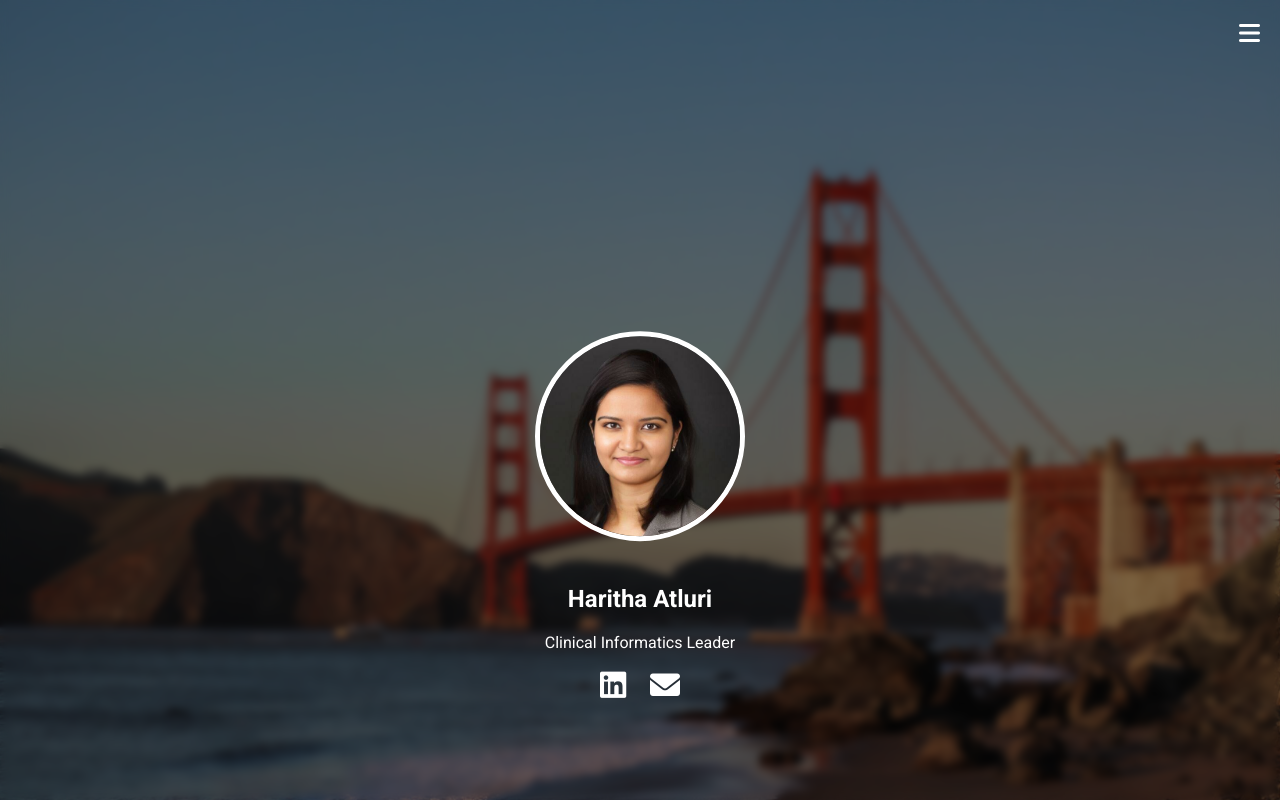
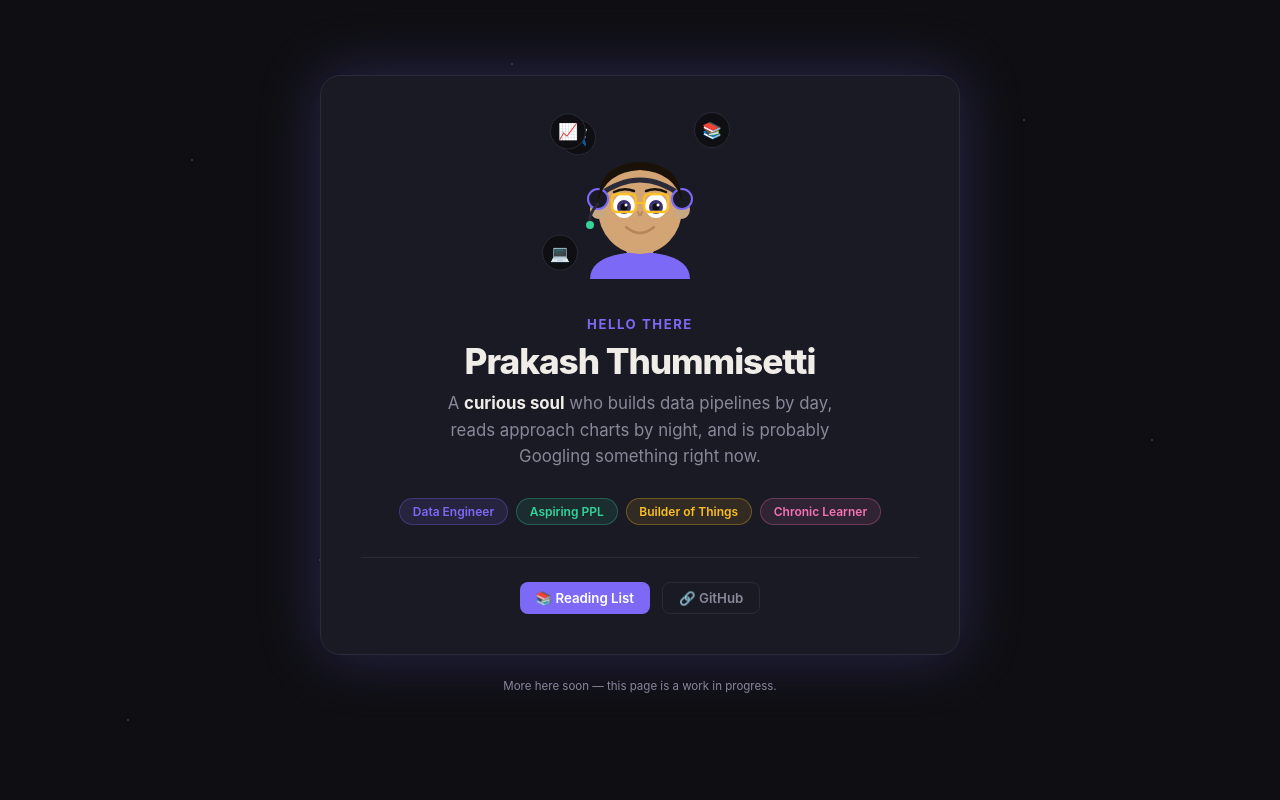
Before and after one commit to thummisetti/thummisetti.github.io, a plain HTML site: page index.html in a window 1280 px wide. Drawn offline with Linux system fonts and the light colour scheme.

Commit message:
Replace Haritha Atluri site with Prakash personal landing page
Swaps out the old atluriharitha.com content for a minimal personal
landing page. Removes CNAME pointing to www.atluriharitha.com.
Placeholder page with SVG caricature avatar, interest pills, and links
to reading-list and GitHub — to be improved later.

Co-Authored-By: Claude Sonnet 4.6 <noreply@anthropic.com>

```diff
--- a/index.html
+++ b/index.html
@@ -1,217 +1,233 @@
 <!DOCTYPE html>
 <html lang="en">
 <head>
-    <meta charset="UTF-8">
-    <meta name="viewport" content="width=device-width, initial-scale=1.0">
-    <meta name="description" content="Haritha Atluri - Clinical Informatics Leader. Specializing in healthcare informatics, AI, and product management to improve patient outcomes.">
-    <meta name="keywords" content="Haritha Atluri, clinical informatics, healthcare technology, AI, product management, patient outcomes">
-    <title>Haritha Atluri | Clinical Informatics Leader</title>
-    <link rel="stylesheet" href="style-v1.css">
-    <link href="https://fonts.googleapis.com/css2?family=Roboto:wght@400;700&display=swap" rel="stylesheet">
-    <link rel="stylesheet" href="https://cdnjs.cloudflare.com/ajax/libs/font-awesome/6.0.0-beta3/css/all.min.css">
+  <meta charset="UTF-8">
+  <meta name="viewport" content="width=device-width, initial-scale=1.0">
+  <title>Prakash Thummisetti</title>
+  <style>
+    *, *::before, *::after { box-sizing: border-box; margin: 0; padding: 0; }
+    :root {
+      --bg: #0f0f13;
+      --surface: #1a1a24;
+      --border: #2a2a38;
+      --text: #f0ede8;
+      --text-muted: #8a8799;
+      --accent: #7c6af7;
+      --accent-glow: rgba(124, 106, 247, 0.25);
+      --green: #34d399;
+      --amber: #fbbf24;
+      --pink: #f472b6;
+      --font: -apple-system, BlinkMacSystemFont, "Segoe UI", Helvetica, Arial, sans-serif;
+    }
+    html { font-size: 16px; }
+    body {
+      background: var(--bg);
+      color: var(--text);
+      font-family: var(--font);
+      min-height: 100vh;
+      display: flex;
+      flex-direction: column;
+      align-items: center;
+      justify-content: center;
+      padding: 2rem 1.5rem 4rem;
+      overflow-x: hidden;
+    }
+
+    /* stars */
+    body::before {
+      content: '';
+      position: fixed; inset: 0; z-index: 0;
+      background-image:
+        radial-gradient(1px 1px at 15% 20%, #fff 0%, transparent 100%),
+        radial-gradient(1px 1px at 40% 8%,  #fff 0%, transparent 100%),
+        radial-gradient(1px 1px at 60% 35%, #fff 0%, transparent 100%),
+        radial-gradient(1px 1px at 80% 15%, #fff 0%, transparent 100%),
+        radial-gradient(1px 1px at 25% 70%, #fff 0%, transparent 100%),
+        radial-gradient(1px 1px at 70% 80%, #fff 0%, transparent 100%),
+        radial-gradient(1px 1px at 90% 55%, #fff 0%, transparent 100%),
+        radial-gradient(1.5px 1.5px at 50% 50%, rgba(255,255,255,0.6) 0%, transparent 100%),
+        radial-gradient(1px 1px at 10% 90%, #fff 0%, transparent 100%),
+        radial-gradient(1px 1px at 35% 45%, rgba(255,255,255,0.4) 0%, transparent 100%);
+      opacity: 0.5;
+      pointer-events: none;
+    }
+
+    .card {
+      position: relative; z-index: 1;
+      max-width: 640px; width: 100%;
+      background: var(--surface);
+      border: 1px solid var(--border);
+      border-radius: 20px;
+      padding: 3rem 2.5rem 2.5rem;
+      text-align: center;
+      box-shadow: 0 0 60px var(--accent-glow);
+    }
+
+    /* ── Avatar ── */
+    .avatar-wrap {
+      position: relative;
+      width: 160px; height: 160px;
+      margin: 0 auto 2rem;
+    }
+    .avatar-wrap svg.avatar { width: 160px; height: 160px; }
+
+    /* floating icons */
+    .float-icon {
+      position: absolute;
+      width: 36px; height: 36px;
+      background: var(--bg);
+      border: 1px solid var(--border);
+      border-radius: 50%;
+      display: flex; align-items: center; justify-content: center;
+      font-size: 1rem;
+      animation: bob 3s ease-in-out infinite;
+    }
+    .float-icon:nth-child(2) { top: -6px;  left: -10px; animation-delay: 0s; }
+    .float-icon:nth-child(3) { top: -6px;  right: -10px; animation-delay: 0.6s; }
+    .float-icon:nth-child(4) { bottom: 10px; left: -18px; animation-delay: 1.2s; }
+    .float-icon:nth-child(5) { bottom: 10px; right: -18px; animation-delay: 1.8s; }
+    @keyframes bob {
+      0%, 100% { transform: translateY(0px); }
+      50%       { transform: translateY(-6px); }
+    }
+
+    /* ── Text ── */
+    .greeting {
+      font-size: 0.82rem; font-weight: 700; letter-spacing: 0.12em;
+      text-transform: uppercase; color: var(--accent); margin-bottom: 0.6rem;
+    }
+    h1 {
+      font-size: 2.2rem; font-weight: 800; letter-spacing: -0.03em;
+      margin-bottom: 0.5rem; line-height: 1.15;
+    }
+    .tagline {
+      font-size: 1.05rem; color: var(--text-muted); line-height: 1.6;
+      margin-bottom: 1.75rem; max-width: 420px; margin-left: auto; margin-right: auto;
+    }
+    .tagline strong { color: var(--text); }
+
+    /* ── Pills ── */
+    .pills {
+      display: flex; flex-wrap: wrap; gap: 0.5rem;
+      justify-content: center; margin-bottom: 2rem;
+    }
+    .pill {
+      font-size: 0.75rem; font-weight: 600; padding: 0.3rem 0.8rem;
+      border-radius: 999px; border: 1px solid;
+    }
+    .pill-purple { background: rgba(124,106,247,0.12); color: var(--accent);    border-color: rgba(124,106,247,0.3); }
+    .pill-green  { background: rgba(52,211,153,0.1);   color: var(--green);     border-color: rgba(52,211,153,0.3); }
+    .pill-amber  { background: rgba(251,191,36,0.1);   color: var(--amber);     border-color: rgba(251,191,36,0.3); }
+    .pill-pink   { background: rgba(244,114,182,0.1);  color: var(--pink);      border-color: rgba(244,114,182,0.3); }
+
+    /* ── Links ── */
+    .links {
+      display: flex; gap: 0.75rem; justify-content: center; flex-wrap: wrap;
+      padding-top: 1.5rem; border-top: 1px solid var(--border);
+    }
+    .link-btn {
+      display: inline-flex; align-items: center; gap: 0.4rem;
+      font-size: 0.83rem; font-weight: 600; padding: 0.45rem 1rem;
+      border-radius: 8px; text-decoration: none; transition: opacity 0.15s;
+    }
+    .link-btn:hover { opacity: 0.8; }
+    .link-btn-primary { background: var(--accent); color: white; }
+    .link-btn-ghost   { background: transparent; color: var(--text-muted); border: 1px solid var(--border); }
+
+    /* ── Footer note ── */
+    .foot { margin-top: 1.5rem; font-size: 0.72rem; color: var(--text-muted); }
+
+    @media (max-width: 480px) {
+      .card { padding: 2rem 1.5rem; }
+      h1 { font-size: 1.7rem; }
+    }
+  </style>
 </head>
 <body>
-    <!-- Navigation -->
-    <nav id="side-nav">
-        <ul>
-            <li><a href="#hero">Home</a></li>
-            <li><a href="#about">About</a></li>
-            <li><a href="#work">Work</a></li>
-            <li><a href="#awards">Awards</a></li>
-        </ul>
-    </nav>
 
-    <!-- Hero Section -->
-    <section id="hero" class="full-screen">
-        <div class="profile-container">
-            <img src="images/Haritha.jpg" alt="Haritha Atluri" class="profile-pic">
-            <h1>Haritha Atluri</h1>
-            <p>Clinical Informatics Leader</p>
-            <div class="social-icons">
-                <a href="https://www.linkedin.com/in/harithaatluri/"><i class="fab fa-linkedin"></i></a>
-                <a href="mailto:askhatluri@gmail.com"><i class="fas fa-envelope"></i></a>
-            </div>
-        </div>
-        <div class="menu-icon">
-            <i class="fas fa-bars"></i>
-        </div>
-    </section>
+<div class="card">
 
-    <!-- About Section -->
-    <section id="about" class="content-section centered-text about-section">
-        <h2>About Me</h2>
-        <p>Hello! I'm Haritha Atluri, a healthcare professional working at the nexus of data and AI. Specializing in clinical informatics and healthcare product management, I am passionate about harnessing technology to improve patient outcomes. Join me here as I share my insights, experiences, and the milestones in my journey to make healthcare more accessible and sustainable.
-Currently steering transformative healthcare solutions as the Clinical Informatics Product Director at Carbon Health, I am at the forefront of addressing critical challenges in the healthcare industry.</p>
-        <p>At the heart of my work is a profound belief in leveraging data and technology to revolutionize healthcare. I am deeply committed to enhancing healthcare quality metrics and creating efficient frameworks, thereby improving patient care and healthcare sustainability.
-Join me on this page as I share insights, experiences, and milestones from my journey in making healthcare more accessible, effective, and sustainable for all.</p>
+  <!-- Avatar with floating hobby icons -->
+  <div class="avatar-wrap">
+    <!-- floating hobby icons -->
+    <div class="float-icon">&#9992;&#65039;</div><!-- airplane -->
+    <div class="float-icon">&#128200;</div><!-- chart -->
+    <div class="float-icon">&#128218;</div><!-- book -->
+    <div class="float-icon">&#128187;</div><!-- laptop -->
 
+    <!-- SVG caricature: big-headed curious person with glasses and headset -->
+    <svg class="avatar" viewBox="0 0 160 160" xmlns="http://www.w3.org/2000/svg">
+      <!-- neck + body -->
+      <rect x="65" y="112" width="30" height="18" rx="6" fill="#c8a882"/>
+      <path d="M30 155 Q30 130 80 128 Q130 130 130 155 Z" fill="#7c6af7"/>
+      <!-- head -->
+      <ellipse cx="80" cy="85" rx="42" ry="45" fill="#d4a574"/>
+      <!-- ears -->
+      <ellipse cx="38" cy="85" rx="8" ry="10" fill="#c8a882"/>
+      <ellipse cx="122" cy="85" rx="8" ry="10" fill="#c8a882"/>
+      <!-- pilot headset band -->
+      <path d="M38 72 Q80 40 122 72" stroke="#2a2a38" stroke-width="5" fill="none" stroke-linecap="round"/>
+      <!-- headset cups -->
+      <circle cx="38" cy="75" r="10" fill="#1a1a24" stroke="#7c6af7" stroke-width="2"/>
+      <circle cx="122" cy="75" r="10" fill="#1a1a24" stroke="#7c6af7" stroke-width="2"/>
+      <!-- headset mic boom -->
+      <path d="M38 80 Q28 90 30 100" stroke="#2a2a38" stroke-width="3" fill="none" stroke-linecap="round"/>
+      <circle cx="30" cy="101" r="4" fill="#34d399"/>
+      <!-- eyes background (whites) -->
+      <ellipse cx="64" cy="82" rx="11" ry="12" fill="white"/>
+      <ellipse cx="96" cy="82" rx="11" ry="12" fill="white"/>
+      <!-- irises -->
+      <circle cx="64" cy="83" r="7" fill="#3b2f6e"/>
+      <circle cx="96" cy="83" r="7" fill="#3b2f6e"/>
+      <!-- pupils -->
+      <circle cx="64" cy="83" r="3.5" fill="#0f0f13"/>
+      <circle cx="96" cy="83" r="3.5" fill="#0f0f13"/>
+      <!-- eye shine -->
+      <circle cx="66" cy="81" r="1.5" fill="white"/>
+      <circle cx="98" cy="81" r="1.5" fill="white"/>
+      <!-- glasses frames -->
+      <rect x="52" y="70" width="24" height="18" rx="5" fill="none" stroke="#fbbf24" stroke-width="2.5"/>
+      <rect x="84" y="70" width="24" height="18" rx="5" fill="none" stroke="#fbbf24" stroke-width="2.5"/>
+      <!-- glasses bridge -->
+      <line x1="76" y1="79" x2="84" y2="79" stroke="#fbbf24" stroke-width="2"/>
+      <!-- nose -->
+      <path d="M78 88 Q80 95 82 88" stroke="#b8855a" stroke-width="2" fill="none" stroke-linecap="round"/>
+      <!-- smile -->
+      <path d="M66 103 Q80 115 94 103" stroke="#b8855a" stroke-width="2.5" fill="none" stroke-linecap="round"/>
+      <!-- hair -->
+      <path d="M38 78 Q38 40 80 38 Q122 40 122 78 Q115 48 80 46 Q45 48 38 78 Z" fill="#1a1208"/>
+      <!-- eyebrows (curious / raised) -->
+      <path d="M54 68 Q64 63 74 67" stroke="#1a1208" stroke-width="2.5" fill="none" stroke-linecap="round"/>
+      <path d="M86 67 Q96 63 106 68" stroke="#1a1208" stroke-width="2.5" fill="none" stroke-linecap="round"/>
+    </svg>
+  </div>
 
-        <div class="section-divider"></div>
+  <p class="greeting">Hello there</p>
+  <h1>Prakash Thummisetti</h1>
+  <p class="tagline">
+    A <strong>curious soul</strong> who builds data pipelines by day,
+    reads approach charts by night, and is probably Googling something
+    right now.
+  </p>
 
-        <h2>Work</h2>
+  <div class="pills">
+    <span class="pill pill-purple">Data Engineer</span>
+    <span class="pill pill-green">Aspiring PPL</span>
+    <span class="pill pill-amber">Builder of Things</span>
+    <span class="pill pill-pink">Chronic Learner</span>
+  </div>
 
-        <p>Few of my workplaces where I have had the opportunity to both learn and make lasting impact </p>
+  <div class="links">
+    <a class="link-btn link-btn-primary" href="https://thummisetti.github.io/reading-list/">
+      &#128218; Reading List
+    </a>
+    <a class="link-btn link-btn-ghost" href="https://github.com/thummisetti" target="_blank" rel="noopener">
+      &#128279; GitHub
+    </a>
+  </div>
+</div>
 
-        <div class="work-grid work-subsection">
-            <div class="work-item">
-                <img src="images/carbon_health_logo.png" class="regular-logo" alt="Carbon Health Logo" style="width: 200px; height: auto;">
-                <h3>Carbon Health</h3>
-                <p>Started as a senior clinical informatician and rose to role of Director of the clinical informatics product. On a day to day basis I manage product and engineering teams that
-                make mission critical features for Carbon Health's AI base EHR and other major product offerings.</p>
-            </div>
-            <div class="work-item">
-                <img src="images/clover_health.jpg" class="regular-logo" alt="Clover Health Logo" style="width: 200px; height: auto;">
-                <h3>Clover Health</h3>
-                <p>Started off as an operational research analyst and took on the role of a Clinical informatics specialist later on. My work at Clover heavily involved SQL, Looker, Python among other tools.</p>
-            </div>
-            <div class="work-item">
-                <img src="images/phc.jpg" class="regular-logo" alt="Partnerhsip Health Plan of California Logo" style="width: 200px; height: auto;">
-                <h3>Partnership Health Plan of California</h3>
-                <p>Worked at PHC in Fairfield, California as Senior Population Health Data Scientist, primarily working with SAS to model population health data.</p>
-            </div>
-            <div class="work-item">
-                <img src="images/acn.jpeg" class="regular-logo" alt="Arzizona Care Network Logo" style="width: 200px; height: auto;">
-                <h3>Arizona Care Network</h3>
-                <p>Worked at ACN in Phoenix, Arizona as a Senior Population Health Data Scientist, leveraging SQL and SAS to model population health data.</p>
-            </div>
-        </div>
+<p class="foot">More here soon &mdash; this page is a work in progress.</p>
 
-
-        <div class="section-divider"></div>
-
-
-        <h2>Education</h2>
-
-        <p>I have undergone rigorous training as both a pharmacist (Earning me Doctor of Pharmacy degree) and an informaticist. This academic background is what set me up for my career success as a
-        clinical informatics leader. My academic excellence is further underscored by the fully funded student exchange program I was selected for based on my ranking at the university.</p>
-
-        <div class="work-grid education-subsection">
-            <div class="publication-item">
-                <img src="images/IUPUI_jag_logo.png" alt="IUPUI Logo">
-                <h3>Indiana University Purdue University</h3>
-                <p>Master’s Degree, Medical Informatics</p>
-                <p>2015 - Jun 2017</p>
-            </div>
-
-            <div class="publication-item">
-                <img src="images/jss.png" alt="JSS Logo">
-                <h3>JSS College of Pharmacy</h3>
-                <p>Doctor of Pharmacy (Pharm.D.), Clinical Research Coordinator, pharmacovigilance</p>
-                <p>2008 - 2014</p>
-            </div>
-
-            <div class="publication-item">
-                <img src="images/latrobe_logo.png" alt="Latrobe Logo">
-                <h3>La Trobe University</h3>
-                <p>Bachelor of Pharmacy (B.Pharm.), Public Health (Student Exchange Program)</p>
-                <p>2013 - 2013</p>
-            </div>
-
-        </div>
-    </section>
-
-    <!-- Image Break -->
-    <section class="image-break" style="background-image: url('images/Healthcare.jpg');">
-        <h2>Professional Work and Impact</h2>
-    </section>
-
-    <!-- Work Section -->
-    <section id="work" class="content-section centered-text about-section">
-        <p>As part of my professional journey, I have conceived, led, and contributed to numerous high-impact products, projects, and product features across various domains. One of my notable contributions led to a patent filing by my company. My work has gained significant visibility, especially during the COVID-19 pandemic, where several of my initiatives received widespread attention for their impact on public health and healthcare delivery. Some of these key contributions are highlighted below.</p>
-        <div class="work-grid">
-            <!-- Example work items -->
-            <div class="work-item">
-                <a href="https://www.businesswire.com/news/home/20210115005598/en/Carbon-Health-Launches-COVID-19-Vaccination-Platform-to-Accelerate-National-Rollout">
-                    <i class="fa-solid fa-syringe fa-5x work-logo" ></i>
-                </a>
-
-                <h3>Covid Vaccination App</h3>
-                <p>The Covid Vaccination App is software solution that is the de facto product used to administer vaccines across
-                    the nation. Paired with its staffing and billing services, Carbon would be the preferred comprehensive
-                    solution to administer vaccines on behalf of cities across the U.S.</p>
-            </div>
-            <div class="work-item">
-                <a href="https://www.forbes.com/sites/waynerash/2020/08/27/the-safer-workplace--how-cloud-based-solutions-help-companies-cope-with-covid-10/">
-                <i class="fa-solid fa-shield-virus  fa-5x work-logo"></i>
-            </a>
-                <h3>Covid Ready</h3>
-                <p>Carbon Health – Covid Ready is a full end-to-end program designed to help businesses get their
-                    employees back to the workplace safely while providing education, monitoring, testing,
-                    management, and containment protocols for employers for use with their employees.</p>
-            </div>
-            <div class="work-item">
-                <a href="https://www.businesswire.com/news/home/20230605005211/en/Carbon-Health-Launches-AI-Charting-in-Its-EHR-Across-All-Clinics-and-Providers">
-                <i class="fa-solid fa-calculator  fa-5x work-logo"></i>
-                </a>
-                <h3>AI Charge Navigator</h3>
-                <p>The AI Charge Navigator is a feature designed to streamline the process of populating
-                    charge-related fields in medical documentation. By leveraging Artificial Intelligence, this tool
-                    significantly reduces manual data entry and improves the accuracy of medical billing and
-                    coding.</p>
-            </div>
-            <div class="work-item">
-                <a href="https://carbonhealth.com/blog-post/introducing-hands-free-charting-ai-enabled-note-taking-for-more-personal-visits">
-                <i class="fa-regular fa-folder-open  fa-5x work-logo"></i>
-                </a>
-                <h3>AI Charting</h3>
-                <p>Hands free charting built into Carbon's AI enabled EHR (Carby) that saves billions of key strokes and
-                    thousands of man hours saved</p>
-            </div>
-        </div>
-    </section>
-
-
-    <!-- removing the awards mention from the website
-
-    <section class="image-break" style="background-image: url('images/sf_skyline.jpg');">
-        <h2>Awards and Recognition</h2>
-    </section>
-
-
-    <section id="awards" class="content-section centered-text about-section">
-        <p>Over the course of my career, I have been recognized with multiple awards, signifying the impact of my work. Some of these categories are highly competetive and apply a rigorous judging process</p>
-        <div class="awards-grid">
-
-            <div class="publication-item">
-                <a href="https://globeeawards.com/innovation/winners/" target="_blank">
-                    <img src="images/globee.png" alt="Globee awards Logo">
-                </a>
-                <h3>Product Development Leadership Award</h3>
-                <p>Among other things, an AI based product whose development I have lead has boosted patient visits by 35% with due to its charting efficiency</p>
-            </div>
-
-            <div class="publication-item">
-                <a href="https://globeeawards.com/innovation/winners/" target="_blank">
-                    <img src="images/globee.png" alt="Globee awards Logo">
-                </a>
-                <h3>Executive Achievement Healthcare</h3>
-                <p>Awarded for the leadership skills demonstrated leading multiple product launches at Carbon health: Covid Ready, Covid Vaccination, AI Charting, Carbon EHR</p>
-            </div>
-
-            <div class="publication-item">
-                <a href="https://globeeawards.com/innovation/winners/" target="_blank">
-                    <img src="images/globee.png" alt="Globee awards Logo">
-                </a>
-                <h3>Patient Billing Solutions</h3>
-                <p>Awarded for the improved accuracy demonstrated by the product I have built, in associating the right billing codes to patient claims</p>
-            </div>
-
-        </div>
-    </section> -->
-
-    <!-- Add more sections as needed -->
-    <footer>
-        <p>© 2024 Haritha Atluri</p>
-    </footer>
-
-    <!-- Link to JavaScript file -->
-    <script src="script.js"></script>
 </body>
 </html>
-
-
-
-
-<!-- globee judges page: https://globeeawards.com/disruptor/judges/
-    globee awardees page: https://globeeawards.com/innovation/winners/
- -->
```
